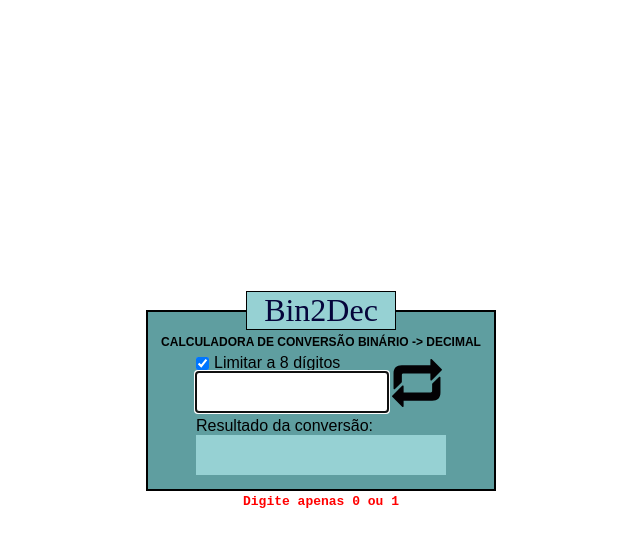
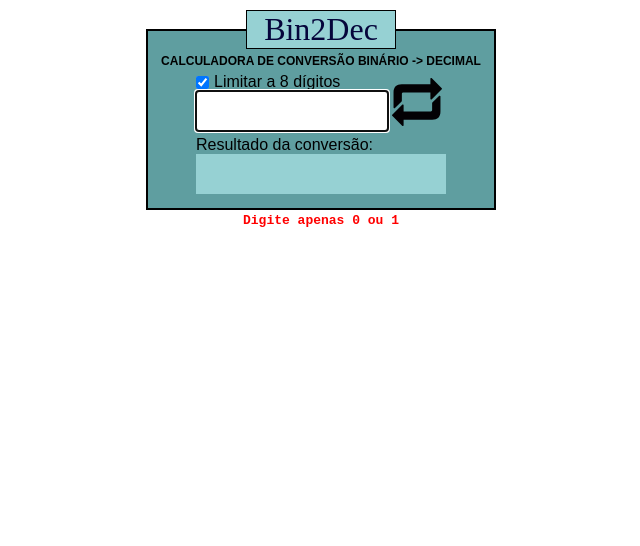
Before and after one commit to NewScript/Bin2Dec, a plain HTML site: page index.htm in a window 1280 px wide. Shown: the whole page, without its empty margins (319-959 px from the left). Drawn offline with Linux system fonts and the light colour scheme.

Commit message:
outra tentativa

```diff
--- a/styles/index.css
+++ b/styles/index.css
@@ -10,10 +10,11 @@
 #app{
     width: 100vw;
     height: 100vh;
+    margin-top: 10px;
     background-color: #fff;
     display: flex;
     flex-direction: column;
-    justify-content: center;
+    justify-content: flex-start;
     align-items: center;
 }
 
@@ -25,7 +26,6 @@ fieldset{
     display: flex;
     flex-direction: column;
     justify-content: center;
-    align-items: center;
 }
 
 legend{
@@ -42,9 +42,9 @@ h1, #boxBinary, #boxDecimal{
 }
 
 h1{
+    text-transform: uppercase;
+    font-size: 12px;
     margin: 5px auto 5px auto;
-    font-size: 12px;
-    text-transform: uppercase;
 }
 
 #boxBinary, #boxDecimal{
```
